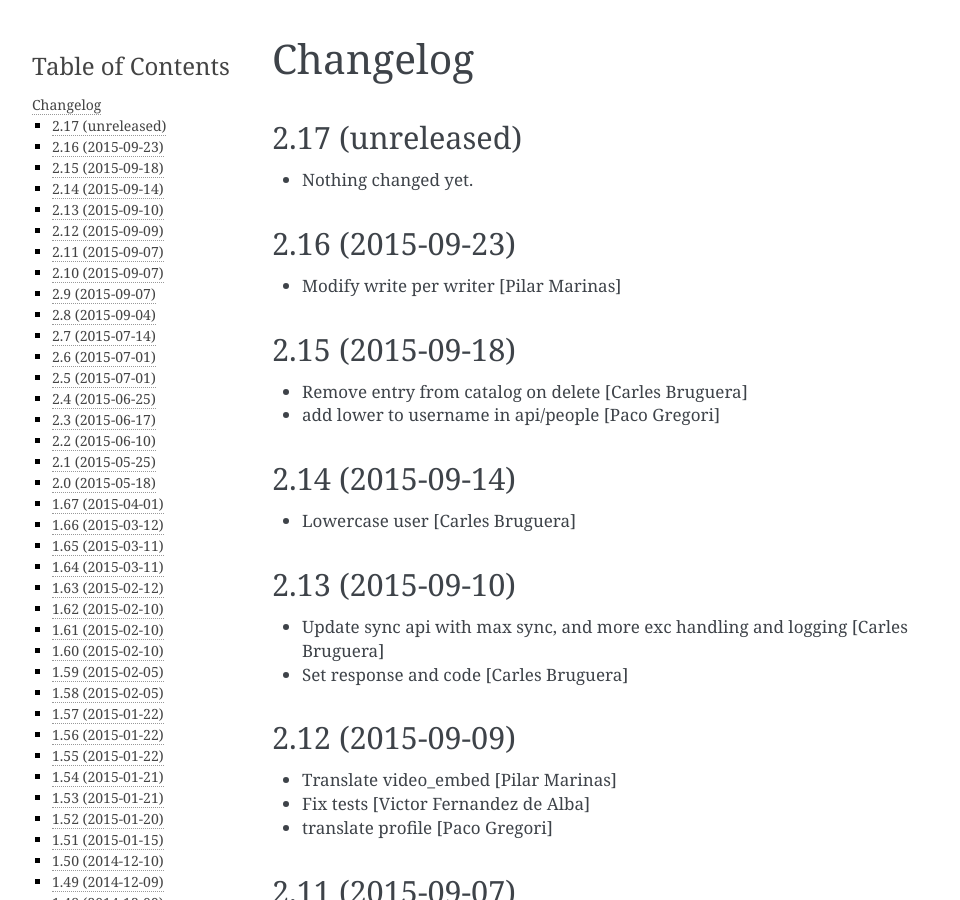
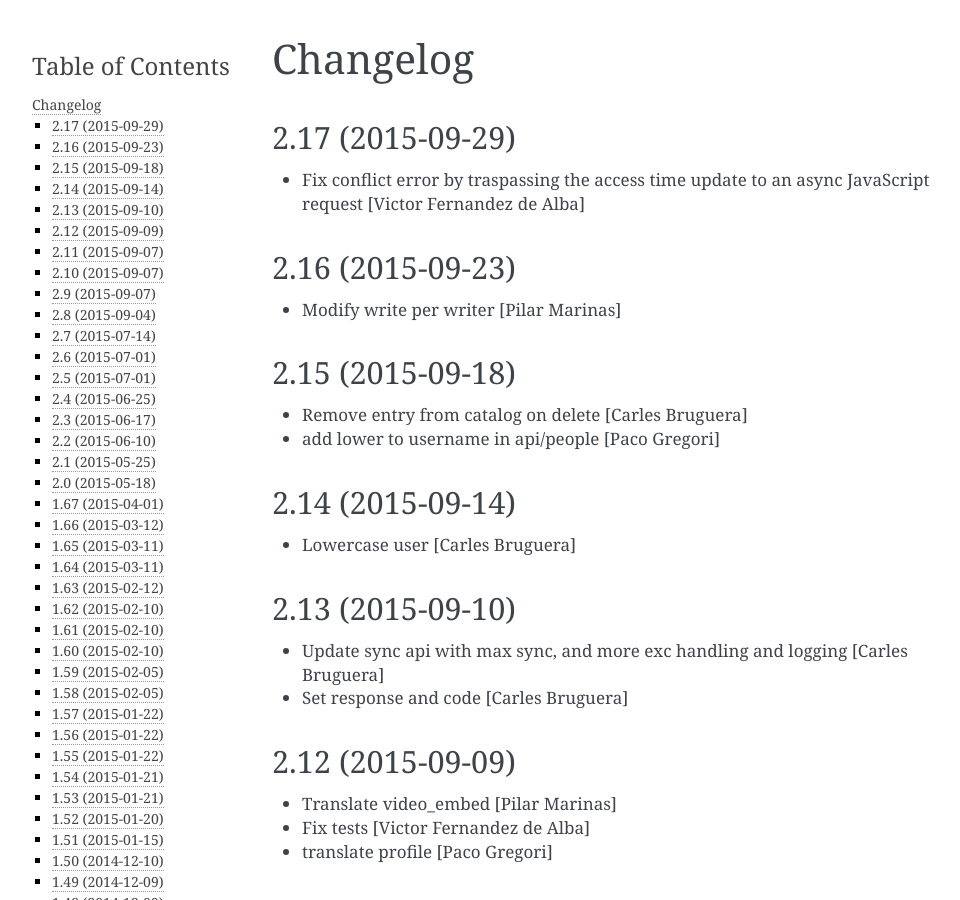
Before and after one commit to UPCnet/ulearn.core, a Sphinx documentation site: the page built from docs/HISTORY.rst, in a window 1280 px wide and 900 px high. Shown: the whole window, without its empty margins (148-1108 px from the left). Built offline with Sphinx 7.4.7, drawn with Linux system fonts in a browser that asks for light colours; pages that are not in the unit, such as notebooks, are missing from menus.

Commit message:
Preparing release 2.17

```diff
--- a/docs/HISTORY.rst
+++ b/docs/HISTORY.rst
@@ -1,11 +1,10 @@
 Changelog
 =========
 
-2.17 (unreleased)
+2.17 (2015-09-29)
 -----------------
 
-- Nothing changed yet.
-
+* Fix conflict error by traspassing the access time update to an async JavaScript request [Victor Fernandez de Alba]
 
 2.16 (2015-09-23)
 -----------------
--- a/setup.py
+++ b/setup.py
@@ -1,7 +1,7 @@
 from setuptools import setup, find_packages
 import os
 
-version = '2.17.dev0'
+version = '2.17'
 
 README = open('README.rst').read()
 HISTORY = open(os.path.join('docs', 'HISTORY.rst')).read()
```
